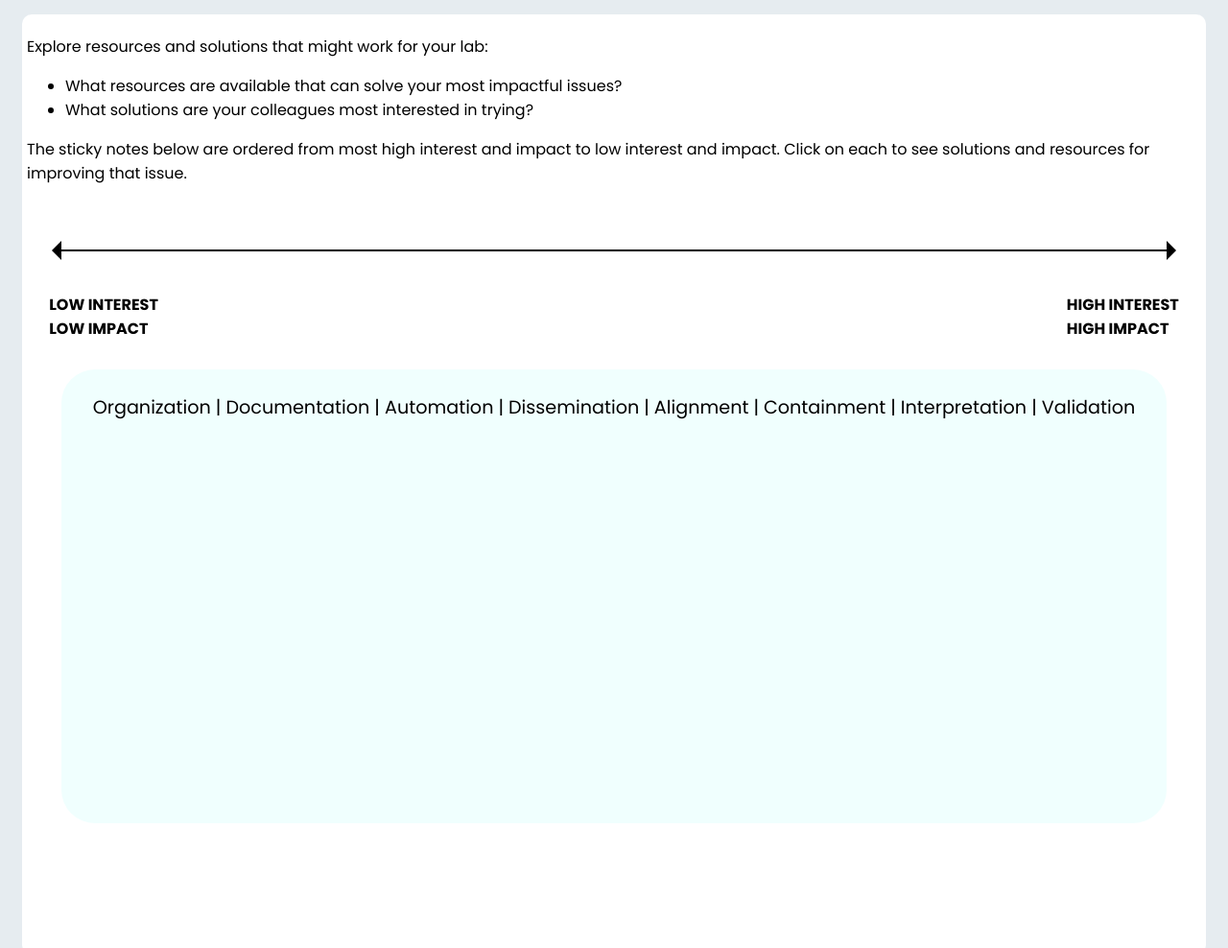
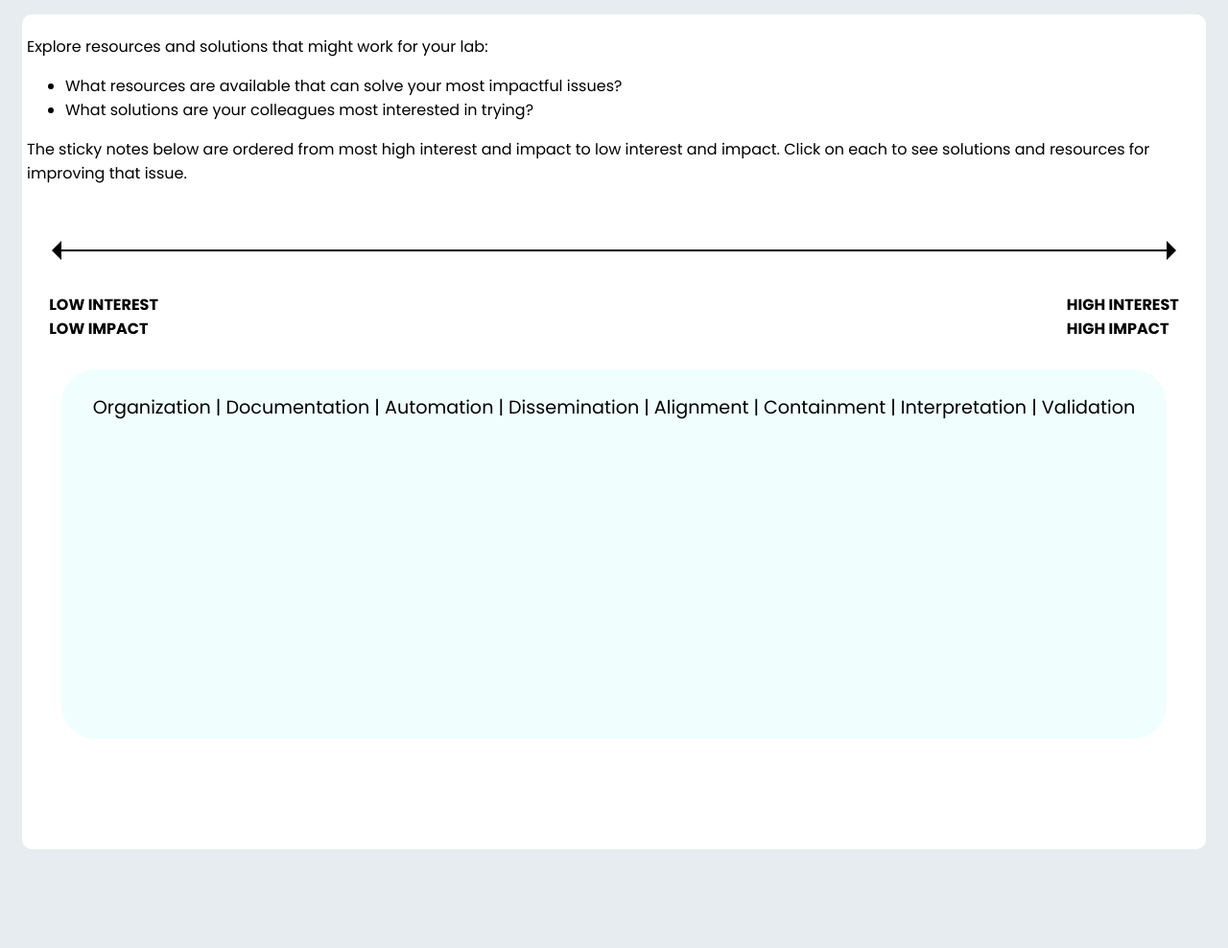
Before and after one commit to JackLiddy/JackLiddy.github.io, a plain HTML site: page R2R-activity-1-3/resources.html in a window 1280 px wide. Shown: the top 988 px of the page at 96% size. After the commit the page ends 900 px from the top, so only its background shows below. Drawn offline with Linux system fonts and the light colour scheme; no server answers.

Commit message:
Update resources.html

```diff
--- a/R2R-activity-1-3/resources.html
+++ b/R2R-activity-1-3/resources.html
@@ -77,8 +77,8 @@
 
             #whiteboard {
                 width: 90vw;
-
-                height: 70vh;
+                height: 450px;
+                /* height: 70vh; */
                 /* background-color: white; */
                 /* background-color: rgb(255, 246, 209); */
                 position: relative;
@@ -163,7 +163,6 @@
                 border-color: transparent transparent transparent black;
                 transform: translateY(-50%);
             }
-
 
             /* New arrow classes for the top and left sides */
             .arrow.horizontal-arrow-top {
@@ -279,8 +278,6 @@
                 font-weight: bold; */
             }
 
-
-
             .word-list {
                 display: flex;
                 justify-content: space-between;
@@ -294,7 +291,6 @@
             .bold {
                 font-weight: bold;
             }
-
         </style>
     </head>
 
@@ -361,15 +357,12 @@
                 <div id="resource-pane">
                     <!-- <div id="resource-topic"></div> -->
                     <div class="word-list">
-
-
                         <span id="Organization">Organization</span>
 
                         <span id="Documentation">Documentation</span>
 
                         <span id="Automation">Automation</span>
                         <span id="Dissemination">Dissemination</span>
-
 
                         <span id="Alignment">Alignment</span>
 
@@ -378,8 +371,6 @@
                         <span id="Interpretation">Interpretation</span>
 
                         <span id="Validation">Validation</span>
-
-
                     </div>
                     <!-- <div id="resource-text"></div> -->
                     <div id="resource-content"></div>
@@ -600,19 +591,16 @@
                                         resourceContent.innerHTML =
                                             noteResources[this.textContent];
 
-
-
                                         // Bolden the resource's solutions in the word list
-                                        const wordList = document.querySelector(
+                                        const wordList =
+                                            document.querySelector(
                                                 ".word-list"
                                             );
                                         // Clear all bolded words
                                         wordList
                                             .querySelectorAll("span")
                                             .forEach((span) => {
-                                                span.classList.remove(
-                                                    "bold"
-                                                );
+                                                span.classList.remove("bold");
                                             });
                                         // Bold the current resource's solutions
                                         const solutions =
@@ -631,7 +619,6 @@
                                                     }
                                                 });
                                         });
-
                                     }
                                 );
                             });
@@ -639,8 +626,6 @@
                         document
                             .querySelector(".sticky-note")
                             .dispatchEvent(new Event("mouseenter"));
-
-
                     }
                 })
                 .catch((error) => {
@@ -774,9 +759,6 @@
                 "Deviating from lab protocols": "Containment",
                 "Difficult onboarding and offboarding": "Documentation",
             };
-
-
-
         </script>
     </body>
 </html>
```
Lines whose indentation alone changed are shown as unchanged.
